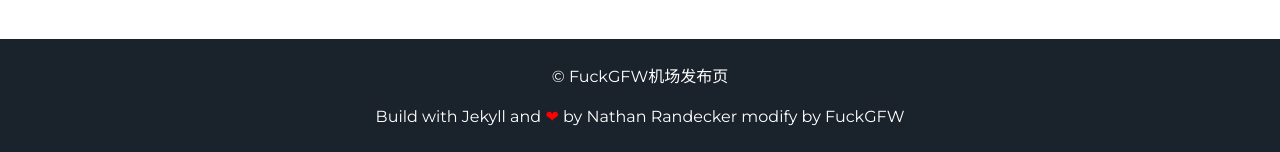
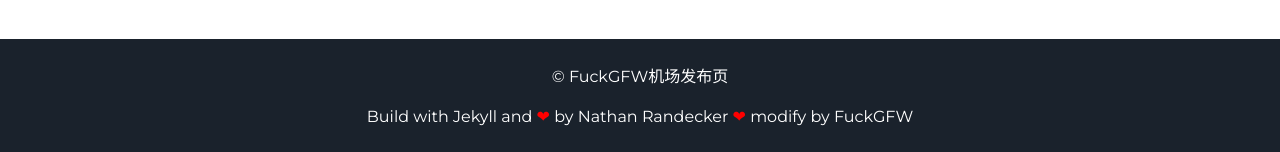
Before and after one commit to gofuckgfw/gofuckgfw, a Jekyll site: the page built from index.html, in a window 1280 px wide. Shown: the part 961-1113 px from the top of the page. Built offline with Jekyll 4.4.1, drawn with Linux system fonts in a browser that asks for light colours.

Commit message:
test10
test10

```diff
--- a/_includes/footer.html
+++ b/_includes/footer.html
@@ -1,6 +1,6 @@
 <footer class="footer">
     <p>&copy; {{site.username}}</p>
-    <p>Build with Jekyll and <span class="love">❤</span> by <a href="https://github.com/nrandecker">Nathan Randecker modify by <a href="https://www.fuckgfw.live/">FuckGFW<a </p>
+    <p>Build with Jekyll and <span class="love">❤</span> by <a href="https://github.com/nrandecker">Nathan Randecker <span class="love">❤</span> modify by <a href="https://www.fuckgfw.live/">FuckGFW<a </p>
 </footer>
 <script src="//cdn.jsdelivr.net/particles.js/2.0.0/particles.min.js"></script>
 <script src="{{ "/assets/js/sweet-scroll.min.js" | prepend: site.baseurl }}"></script>
```
